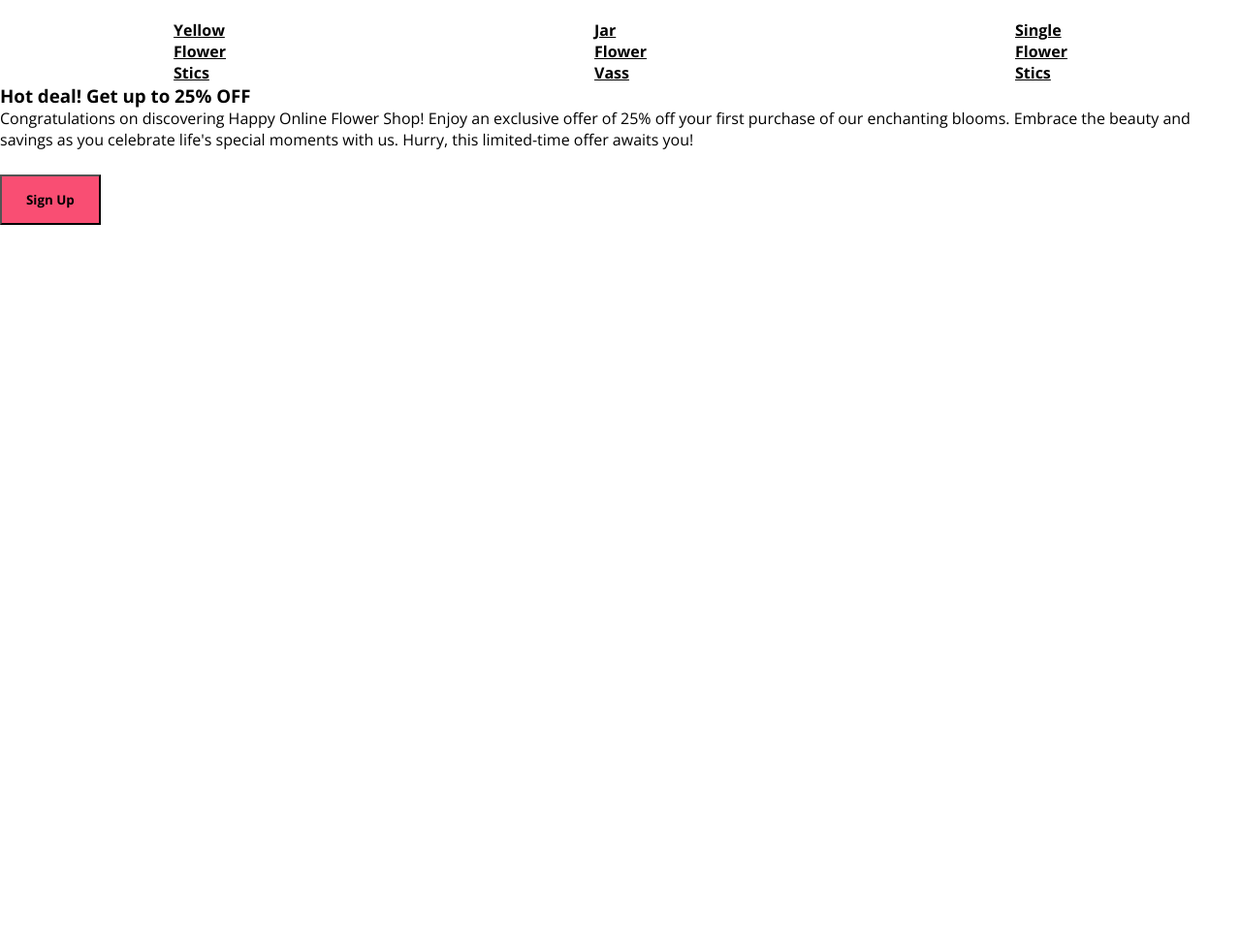
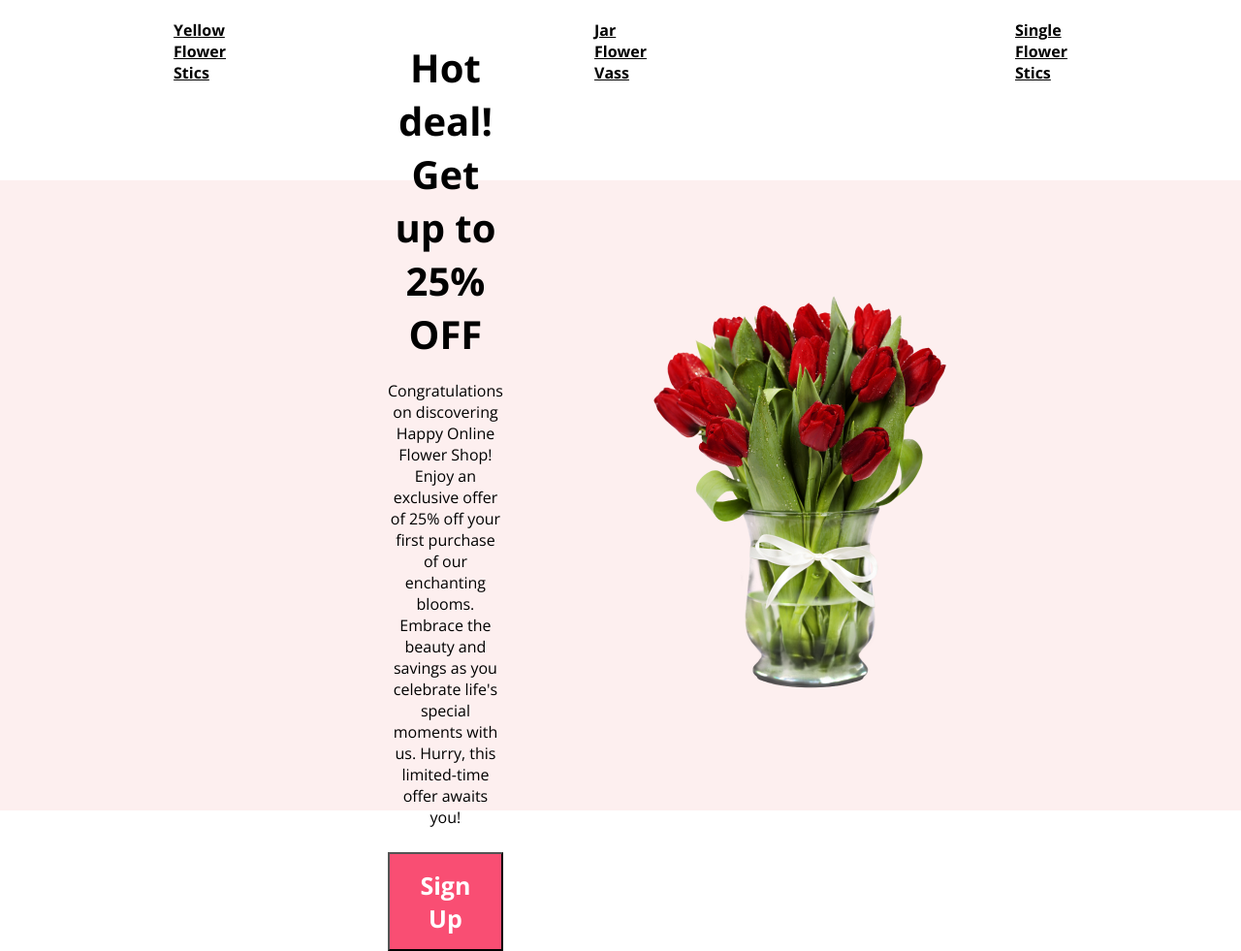
Before and after one commit to KamrulHasanPolash2023/first-assignment-flowershop, a plain HTML site: page index.html in a window 1280 px wide. Shown: the part 1893-2874 px from the top of the page at 97% size. Before the commit the page ends 2125 px from the top, so only its background shows below. Drawn offline with nearby package versions, Linux system fonts and the light colour scheme.

Commit message:
hot deal section information succesfuly added

```diff
--- a/index.html
+++ b/index.html
@@ -57,15 +57,15 @@
     </div>
     </section>
 
-    <section>
-
+    <section class="hot-deal-container">
         <div>
-            <h3> Hot deal! Get up to <span class="off-colour">25% OFF</span></h3>
+            <h3 class="hot-deal-heading"> Hot deal! Get up to <span class="off-colour">25% OFF</span></h3>
             <p>Congratulations on discovering Happy Online Flower Shop! Enjoy an exclusive offer of 25% off your first purchase of our enchanting blooms. Embrace the beauty and savings as you celebrate life's special moments with us. Hurry, this limited-time offer awaits you!</p>
-            <button class="gen-button"> Sign Up</button>
+            <button class=" gen-button">
+                <a class="a-button" href="">Sign Up</a></button>
         </div>
         <div>
-
+            <img src="./Flower Asset/pngwing 8.png " alt="Flower Vass">
         </div>
     </section>
 
--- a/style.css
+++ b/style.css
@@ -108,3 +108,20 @@
  }
 
  /*Hot Deal section*/
+
+ .hot-deal-container{
+    height: 650px; ;
+    margin-top: 100px;
+    background-color:rgba(252, 230, 231, 0.652);
+    display: flex;
+    align-items: center;
+    text-align: center;
+    padding-left: 400px;
+    padding-right: 400px;
+    gap: 150px;
+ }
+ .hot-deal-heading{
+    font-size: 40px;
+    font-weight: bold;
+    margin-bottom: 20px;
+ }
```
